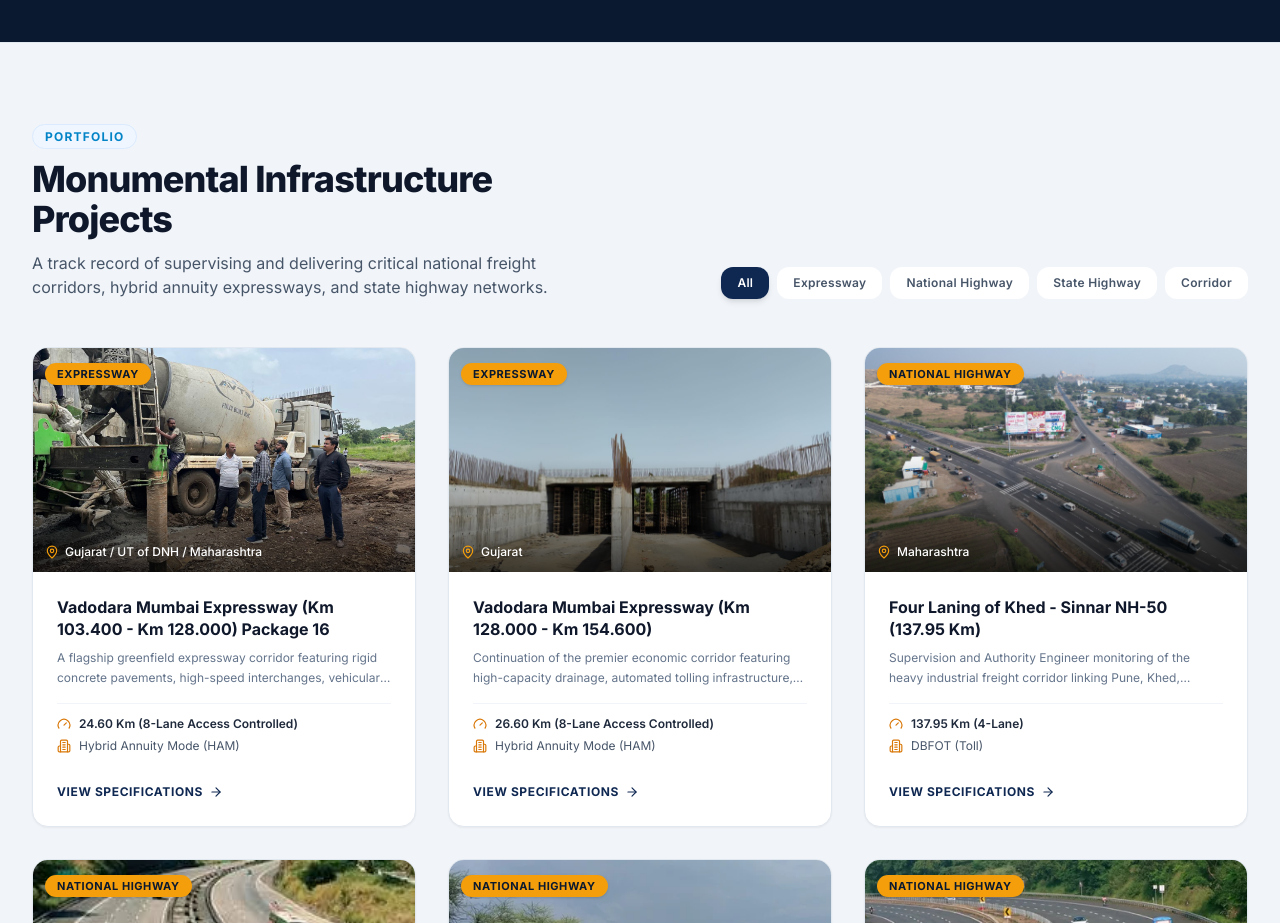
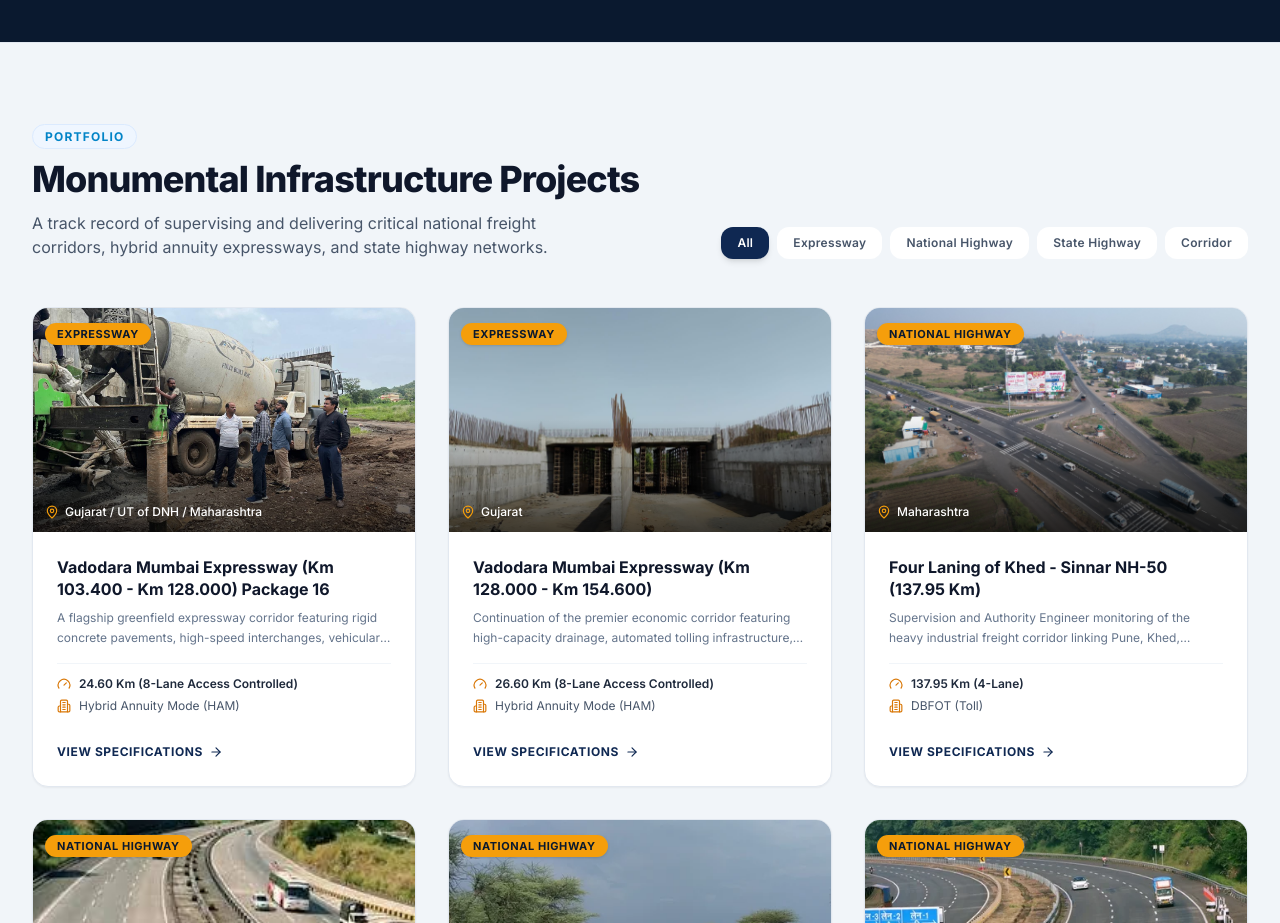
Before and after one commit to i-idea-lab/cdf-infra-con-public-website, a Next.js app: page / in a window 1280 px wide. Shown: the part 3840-4763 px from the top of the page. Built offline with nearby package versions, Linux system fonts and the light colour scheme.

Commit message:
Fix Portfolio heading: allow Monumental Infrastructure Projects to fit cleanly on one line without artificial max-w-xl constraint

```diff
--- a/src/components/home/FeaturedProjects.tsx
+++ b/src/components/home/FeaturedProjects.tsx
@@ -26,22 +26,22 @@ export default function FeaturedProjects() {
     <section className="py-20 bg-slate-100 border-t border-slate-200">
       <div className="max-w-7xl mx-auto px-4 sm:px-6 lg:px-8 space-y-12">
         {/* Header and Filter Pills */}
-        <div className="flex flex-col md:flex-row md:items-end justify-between gap-6">
-          <div className="space-y-3 max-w-xl">
+        <div className="flex flex-col lg:flex-row lg:items-end justify-between gap-6">
+          <div className="space-y-3 max-w-3xl">
             <span className="text-xs font-bold uppercase tracking-widest text-brand-blue bg-blue-50 px-3 py-1 rounded-full border border-blue-100">
               Portfolio
             </span>
-            <h2 className="text-3xl sm:text-4xl font-extrabold text-slate-900 tracking-tight">
+            <h2 className="text-3xl sm:text-4xl font-extrabold text-slate-900 tracking-tight whitespace-normal sm:whitespace-nowrap">
               Monumental Infrastructure Projects
             </h2>
-            <p className="text-slate-600 text-sm sm:text-base">
+            <p className="text-slate-600 text-sm sm:text-base max-w-xl">
               A track record of supervising and delivering critical national freight corridors,
               hybrid annuity expressways, and state highway networks.
             </p>
           </div>
 
           {/* Filter Tabs */}
-          <div className="flex flex-wrap items-center gap-2">
+          <div className="flex flex-wrap items-center gap-2 shrink-0">
             {categories.map((cat) => (
               <button
                 key={cat}
```
